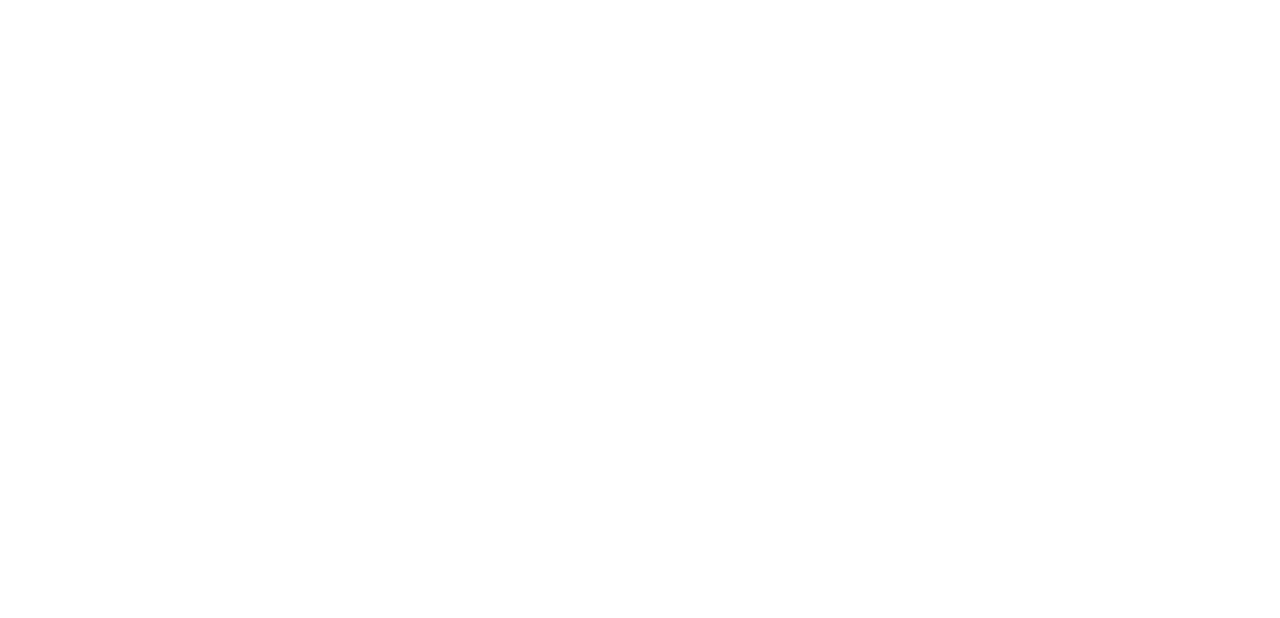
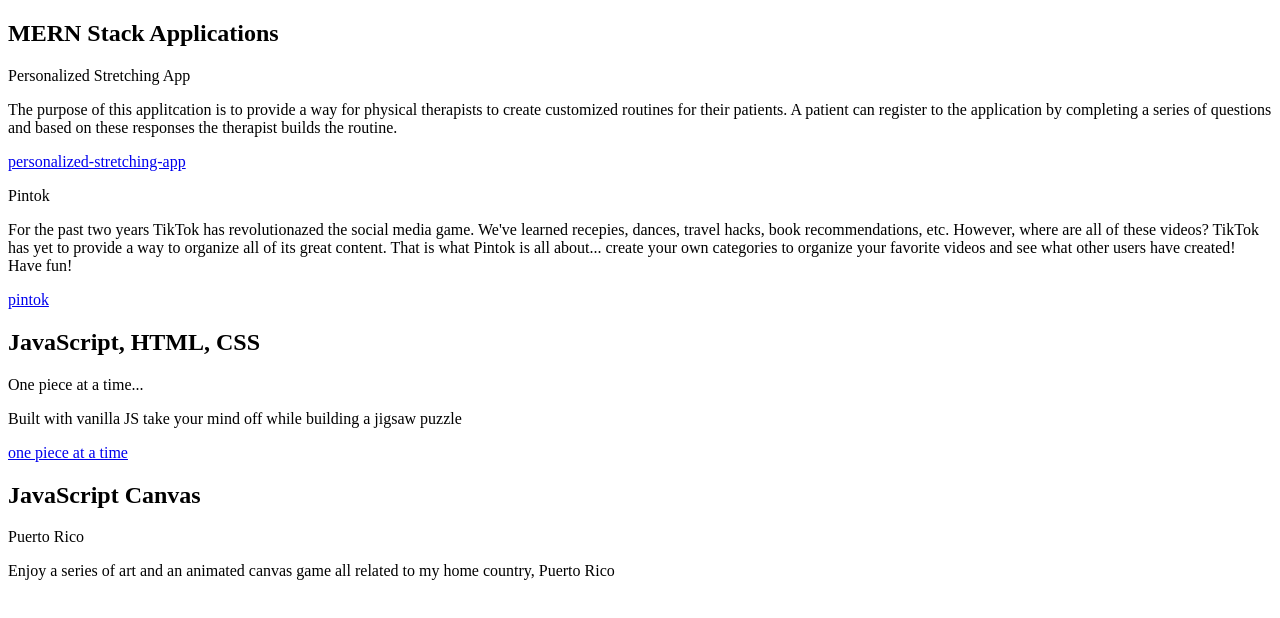
Before and after one commit to paolaagarmun/web-dev-portfolio, a plain HTML site: page index.html in a window 1280 px wide. Drawn offline with Linux system fonts and the light colour scheme.

Commit message:
created html file

```diff
--- a/index.html
+++ b/index.html
@@ -8,6 +8,33 @@
     <title>pagm - Web Dev</title>
 </head>
 <body>
+    <!-- MERN Stack apps -->
+    <h2>MERN Stack Applications</h2>
 
+    <p>Personalized Stretching App</p>
+    <p>The purpose of this applitcation is to provide a way for physical therapists to create customized routines
+        for their patients. A patient can register to the application by completing a series of questions and
+        based on these responses the therapist builds the routine.
+    </p>
+    <a href="https://personalized-stretching-app.netlify.app" target="_blank">personalized-stretching-app</a>
+    <br/>
+    <p>Pintok</p>
+    <p>For the past two years TikTok has revolutionazed the social media game. We've learned recepies, dances,
+        travel hacks, book recommendations, etc. However, where are all of these videos? TikTok has yet to provide
+        a way to organize all of its great content. That is what Pintok is all about... create your own categories to
+        organize your favorite videos and see what other users have created! Have fun!
+    </p>
+    <a href="https://pintok.netlify.app" target="_blank">pintok</a>
+
+     <!-- Vanilla JS  -->
+     <h2>JavaScript, HTML, CSS</h2>
+    <p>One piece at a time...</p>
+    <p>Built with vanilla JS take your mind off while building a jigsaw puzzle </p>
+    <a href="https://paolaagarmun.github.io/jigsaw-puzzle/" target="_blank">one piece at a time</a>
+
+      <!-- Canvas -->
+    <h2>JavaScript Canvas</h2>
+    <p>Puerto Rico</p>
+    <p>Enjoy a series of art and an animated canvas game all related to my home country, Puerto Rico</p>
 </body>
 </html>
```
